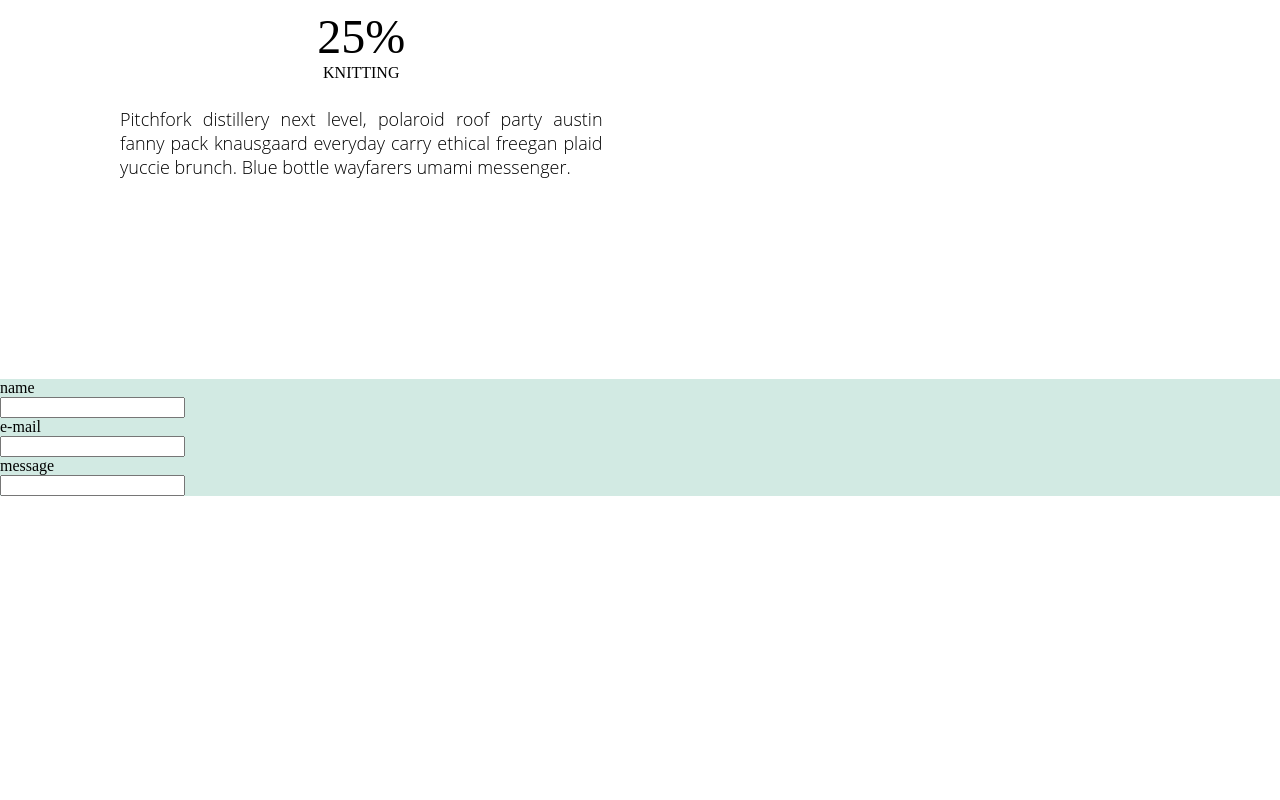
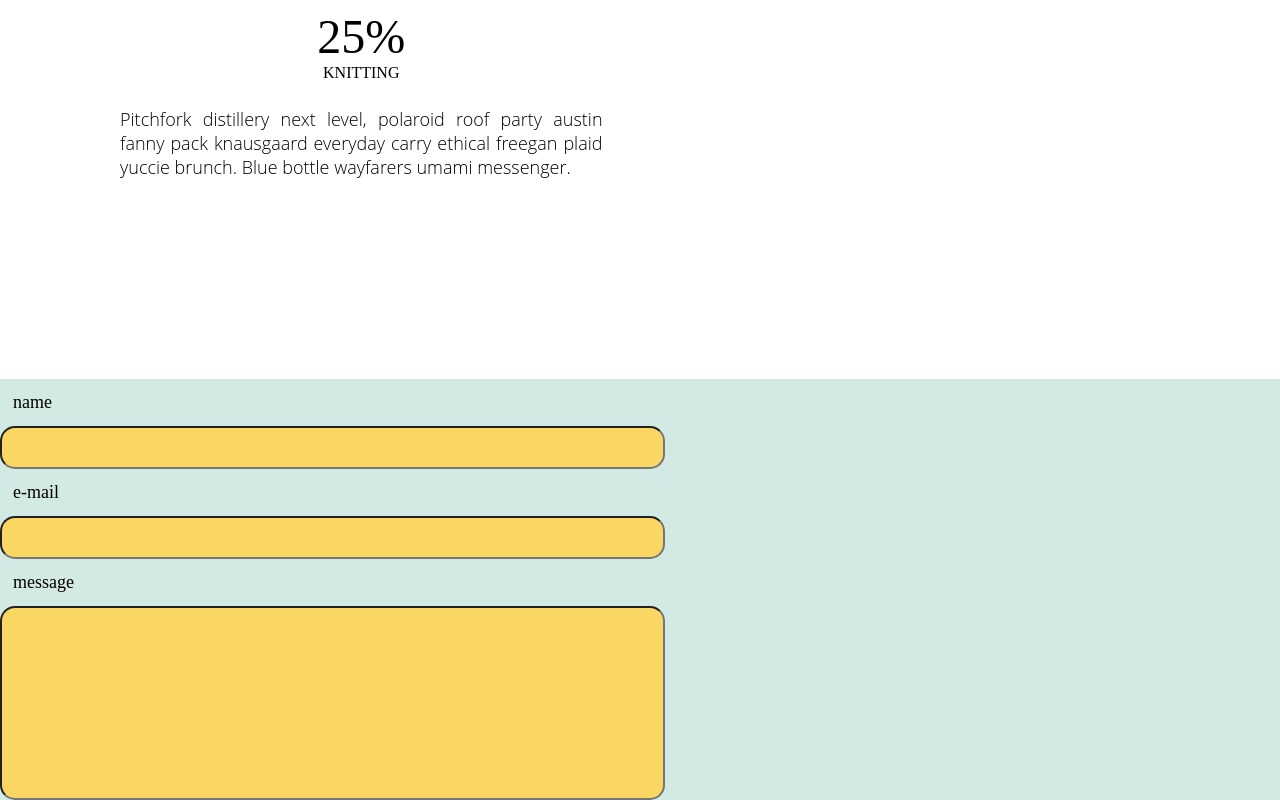
Before and after one commit to vepuna/landing-KREA, a plain HTML site: page index.html in a window 1280 px wide. Shown: the part 5174-5974 px from the top of the page. Before the commit the page ends 5670 px from the top, so only its background shows below. Drawn offline with Linux system fonts and the light colour scheme.

Commit message:
contact info

```diff
--- a/assets/style.css
+++ b/assets/style.css
@@ -188,6 +188,28 @@ header {
     background: #d2eae3;
     display: grid;
 }
-.contact_container{
-
+.contact_container {
+    width: 100%;
+    display: grid;
 }
+.contact_feedback {
+    width: 100%;
+    max-width: 665px;
+}
+.contact_input {
+    width: 100%;
+    max-width: 665px;
+    height: 43px;
+    border-radius: 15px;
+    background: #fad663;
+    color: #fff;
+    font-family: "BIG JOHN";
+}
+.contact_input.last {
+    height: 194px;
+}
+.contact_title {
+    padding: 13px;
+    font-family: "BIG JOHN";
+    font-size: 18px;
+}
--- a/index.html
+++ b/index.html
@@ -156,7 +156,7 @@
                <article class="contact_title">e-mail<br/></article>
                <input class="contact_input" type="email" name="email" /><br />
                <article class="contact_title">message<br/></article>
-               <input class="contact_input" type="text" name="message" /><br />
+               <input class="contact_input last" type="text" name="message" /><br />
            </section>
           </section>
        </section>
```
